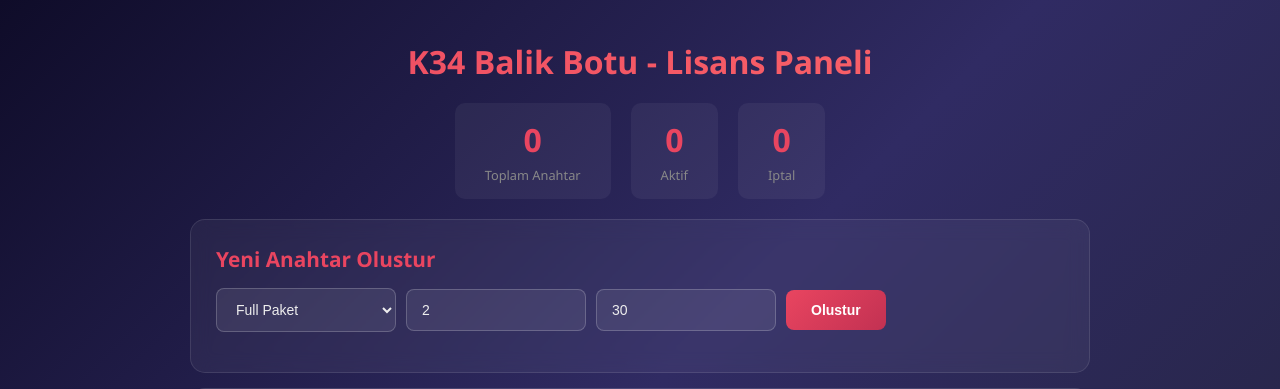
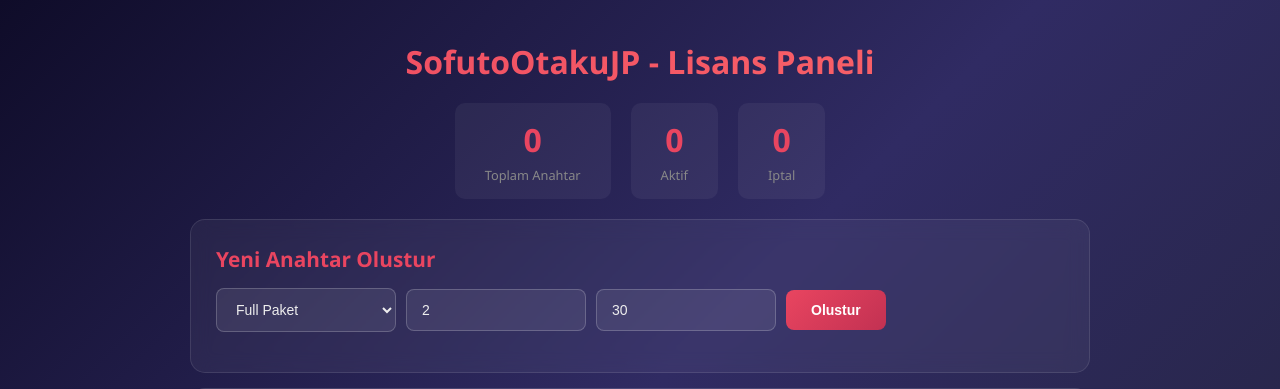
Before and after one commit to SofutoOtaku/SofutoOtaku, a Flask app: page / in a window 1280 px wide. Shown: the top 389 px of the page. Run offline with Flask 3, Linux system fonts and the light colour scheme; data that the repository does not hold is empty.

Commit message:
Update panel.html

```diff
--- a/templates/panel.html
+++ b/templates/panel.html
@@ -1,5 +1,5 @@
 <!DOCTYPE html>
-<html><head><meta charset="utf-8"><title>K34 Lisans Paneli</title>
+<html><head><meta charset="utf-8"><title>SofutoOtakuJP - Lisans Paneli</title>
 <style>
 *{margin:0;padding:0;box-sizing:border-box}
 body{font-family:'Segoe UI',Arial;background:linear-gradient(135deg,#0f0c29,#302b63,#24243e);color:#eee;min-height:100vh;padding:20px}
@@ -20,7 +20,7 @@ th{background:rgba(233,69,96,0.2);color:#e94560}
 .stat .num{font-size:2em;font-weight:bold;color:#e94560}
 .stat .lbl{font-size:.8em;color:#888;margin-top:5px}
 </style></head><body>
-<h1>K34 Balik Botu - Lisans Paneli</h1>
+<h1>SofutoOtakuJP - Lisans Paneli</h1>
 <div class="stats">
 <div class="stat"><div class="num" id="toplam">0</div><div class="lbl">Toplam Anahtar</div></div>
 <div class="stat"><div class="num" id="aktif">0</div><div class="lbl">Aktif</div></div>
```
